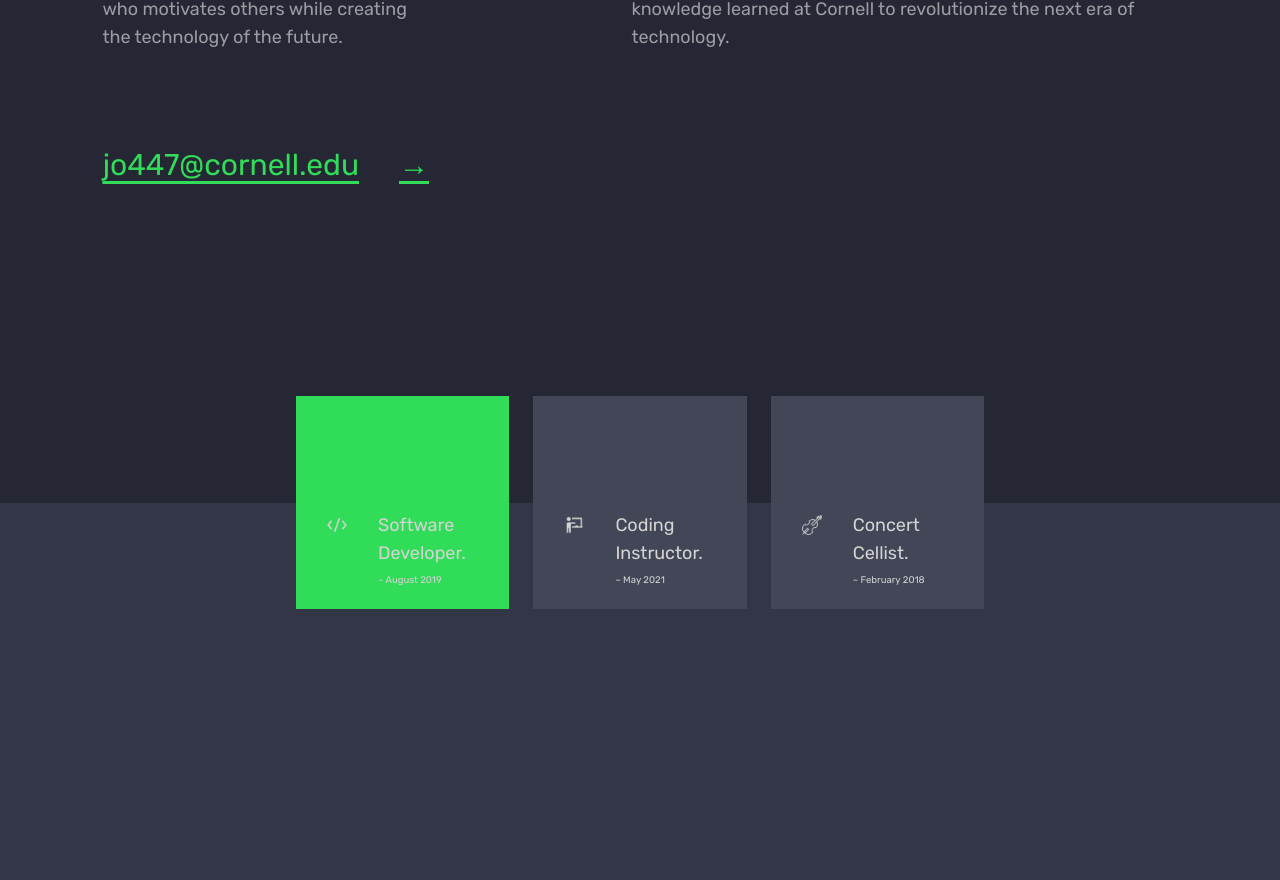
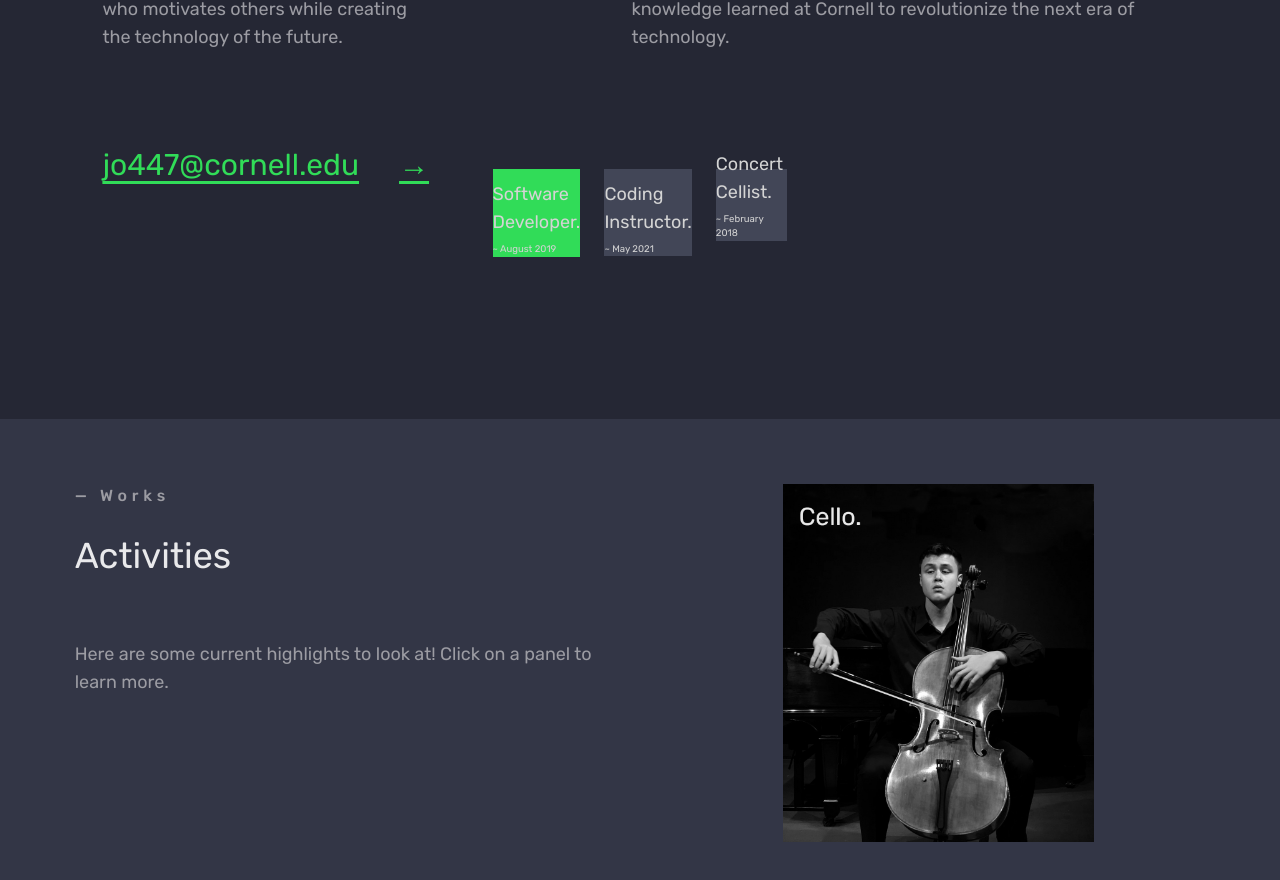
Before and after one commit to pjochillin/portfolio, a Next.js app: page / in a window 1280 px wide. Shown: the part 1352-2232 px from the top of the page. Before the commit the page ends 2179 px from the top, so only its background shows below. Built offline with nearby package versions, Linux system fonts and the light colour scheme.

Commit message:
Add initial works page with Cello thumbnail

```diff
--- a/app/page.tsx
+++ b/app/page.tsx
@@ -1,5 +1,6 @@
 import Profile from '../components/profile'
 import Description from '../components/description'
+import Works from '../components/works'
 
 export default function Home() {
   return (
@@ -10,9 +11,9 @@ export default function Home() {
       <div className='z-10 relative'>
         <Description />
       </div>
-      <div className='min-h-[300px]'></div>
+      <div className='z-0 relative'>
+        <Works />
+      </div>
     </div>
   )
-
-
 }
--- a/components/description.tsx
+++ b/components/description.tsx
@@ -14,19 +14,18 @@ export default function description() {
 
         if (containerRef) {
             const totalHeight = containerRef.offsetHeight;
-            // Adjust for any additional margin or padding if needed
-            // You can also set it to 0 if you want to match the exact height
             const marginBottomValue = totalHeight / 2;
 
-            // Set the marginBottom style
             if (width >= 750) {
                 containerRef.style.top = `${marginBottomValue}px`;
                 containerRef.style.marginTop = `${marginBottomValue}px`;
                 containerRef.style.paddingBottom = "0";
+                document.getElementById("works-div")!.style.paddingTop = `${marginBottomValue * 1.5}px`;
             } else {
                 containerRef.style.top = "0px";
                 containerRef.style.marginTop = "6rem";
                 containerRef.style.paddingBottom = "4rem";
+                document.getElementById("works-div")!.style.paddingTop = "10rem";
             }
         }
     }
@@ -37,17 +36,15 @@ export default function description() {
         }
         handleResize();
 
-        // Add event listener for window resize
         window.addEventListener("resize", handleResize);
 
-        // Cleanup the event listener on component unmount
         return () => {
             window.removeEventListener("resize", handleResize);
         };
     }, [width]);
 
     return (
-        <div className="z-10 mt-40 bg-dark_bg min-w-screen">
+        <div className="z-10 mt-40 bg-dark_bg min-w-screen min-h-[880px]">
             <div className="relative flex flex-col min-[750px]:flex-row">
                 <div className="pt-40 ml-[8%] mr-[8%] min-[750px]:mr-[4%] basis-3/12">
                     <h1 id="about" className="font-medium tracking-[0.3rem] text-theme_gray">— About</h1>
@@ -66,7 +63,7 @@ export default function description() {
                     </div>
                 </div>
             </div>
-            <div className="ml-[8%] mt-10 min-[750px]:mt-24 space-x-10">
+            <div className="ml-[8%] mt-10 min-[750px]:mt-24 space-x-10 min-[750px]:mb-[-50px] min-[1200px]:mb-[-100px] min-[1600px]:mb-[-150px] min-[2000px]:mb-[-200px]">
                 <Link href="mailto:jo447@cornell.edu" className="inline text-3xl text-theme_green underline underline-offset-[6px]">
                     jo447@cornell.edu
                 </Link>
@@ -75,7 +72,7 @@ export default function description() {
                 </Link>
             </div>
             {/* min-[750px]:top-24 mt-24 */}
-            <div ref={skillBoxContainerRef} className={`relative mb-6 mx-[30%] min-[750px]:mx-0 flex flex-col min-[750px]:flex-row justify-center space-y-6 min-[750px]:space-y-0 min-[750px]:space-x-6`}>
+            <div ref={skillBoxContainerRef} className={`relative mx-[30%] min-[750px]:mx-0 flex flex-col min-[750px]:flex-row place-self-center justify-center space-y-6 min-[750px]:space-y-0 min-[750px]:space-x-6`}>
                 <SkillBox text="Software Developer" />
                 <SkillBox text="Coding Instructor" />
                 <SkillBox text="Concert Cellist" />
--- a/components/navbar.tsx
+++ b/components/navbar.tsx
@@ -20,7 +20,7 @@ export default function navbar() {
                 </svg>
             </button>
 
-            <div className={`w-full md:block md:w-auto items-center ${openMobileMenu ? 'block' : 'hidden'} transition-all duration-300 ease-in-out`}>
+            <div className={`w-full md:block md:w-auto items-center on-all duration-300 ease-in-out ${openMobileMenu ? 'block' : 'hidden'}`}>
                 <ul className="flex flex-col md:flex-row md:justify-end md:space-x items-center space-y-4 md:space-y-0 md:space-x-16">
                     <li>
                         <ScrollLink targetId="about" className="text-4xl text-off_white transition duration-300 ease-in-out hover:text-theme_green">About</ScrollLink>
--- /dev/null
+++ b/components/works.tsx
@@ -0,0 +1,50 @@
+"use client"
+
+import Image from "next/image"
+import Link from "next/link"
+import { useState } from "react"
+
+export default function works() {
+
+    const [openCelloMenu, setOpenCelloMenu] = useState(false);
+
+    const toggleOpenCelloMenu = () => {
+        setOpenCelloMenu(!openCelloMenu);
+    };
+    return (
+        <div id="works-div" className="mb-32 relative flex flex-col min-[750px]:flex-row justify-center space-x-16">
+            <div className="basis-5/12">
+                <h1 id="works" className="font-medium tracking-[0.3rem] text-theme_gray">— Works</h1>
+                <h1 className="pt-7 text-2xl min-[1000px]:text-4xl text-secondary_white">Activities</h1>
+                <p className="text-theme_gray text-md min-[1000px]:text-lg mt-10 min-[1000px]:mt-24 min-[1100px]:mt-16 min-[1300px]:mt-10 leading-loose">
+                    Here are some current highlights to look at! Click on a panel to learn more.
+                </p>
+            </div>
+            <div className="basis-5/12 flex flex-row justify-center">
+                <div className="basis-7/12">
+                    <div className={`${openCelloMenu ? "grayscale-0" : "grayscale"} hover:grayscale-0 transition duration-500 ease-in-out`} onClick={toggleOpenCelloMenu}>
+                        <Image
+                            src="/images/cello-thumbnail.png"
+                            height={1150}
+                            width={998}
+                            alt=""
+                        />
+                    </div>
+                    <div className={`${openCelloMenu ? "block" : "hidden"}`}>
+                        <ul>
+                            <li className="text-off_white font-medium p-2 text-center border-theme_gray">
+                                Selected Works
+                            </li>
+                            <li className="text-theme_gray p-2 text-center bg-dropdown_bg border-theme_gray border-2">
+                                <Link href="https://youtu.be/NZ7Zypkejeos" className="hover:underline">L. van Beethoven - Cello Sonata No. 2, Op. 5 No. 2, II. Rondo. Allegro</Link>
+                            </li>
+                            <li className="text-theme_gray p-2 text-center bg-dropdown_bg border-theme_gray border-x-2 border-b-2">
+                                <Link href="https://youtu.be/-Sux4OGaQek" className="hover:underline">J. S. Bach - Cello Suite No. 2 in D minor, BWV 1008, I. Prelude</Link>
+                            </li>
+                        </ul>
+                    </div>
+                </div>
+            </div>
+        </div>
+    )
+}
--- a/tailwind.config.ts
+++ b/tailwind.config.ts
@@ -14,7 +14,8 @@ const config: Config = {
       "dark_bg": "#252734",
       "secondary_white": "#e9e9eb",
       "theme_gray": "#9c9ca3",
-      "theme_lightgray": "#424657"
+      "theme_lightgray": "#424657",
+      "dropdown_bg": "#484c63"
     }
   },
   plugins: [],
```
Also changed, not shown: public/images/cello-thumbnail.png (added), public/images/standing-edited.png.
